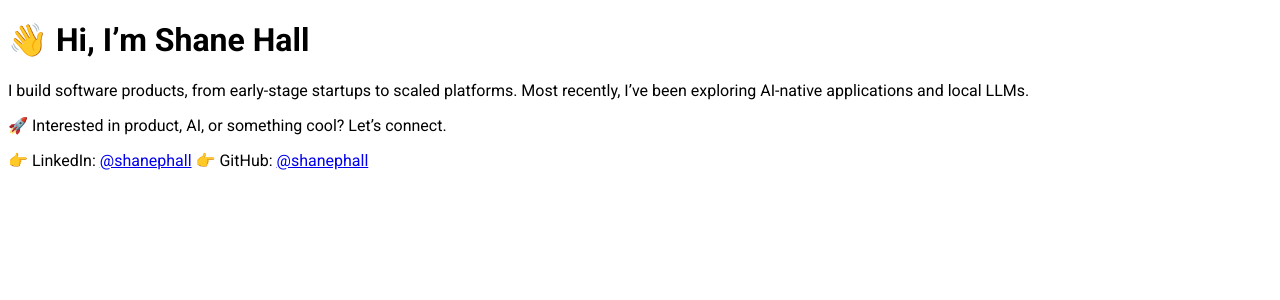
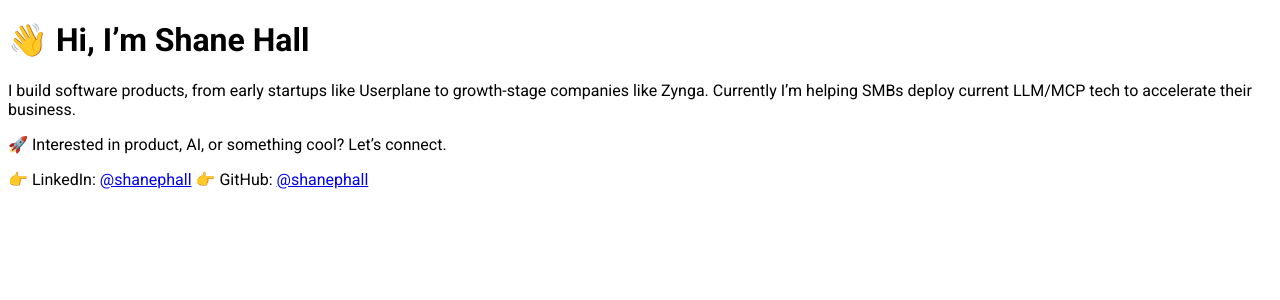
Before and after one commit to shanephall/shanephall, a Jekyll site: the page built from index.md, in a window 1280 px wide. Shown: the top 300 px of the page. Built offline with Jekyll 4.4.1, drawn with Linux system fonts in a browser that asks for light colours.

Commit message:
feat: Re-add specific experience and focus to README and index.md

```diff
--- a/index.md
+++ b/index.md
@@ -5,7 +5,7 @@ title: Shane Hall
 
 # 👋 Hi, I’m Shane Hall
 
-I build software products, from early-stage startups to scaled platforms. Most recently, I’ve been exploring AI-native applications and local LLMs.
+I build software products, from early startups like Userplane to growth-stage companies like Zynga. Currently I'm helping SMBs deploy current LLM/MCP tech to accelerate their business.
 
 🚀 Interested in product, AI, or something cool? Let’s connect.
 
```
Also changed, not shown: README.md.
